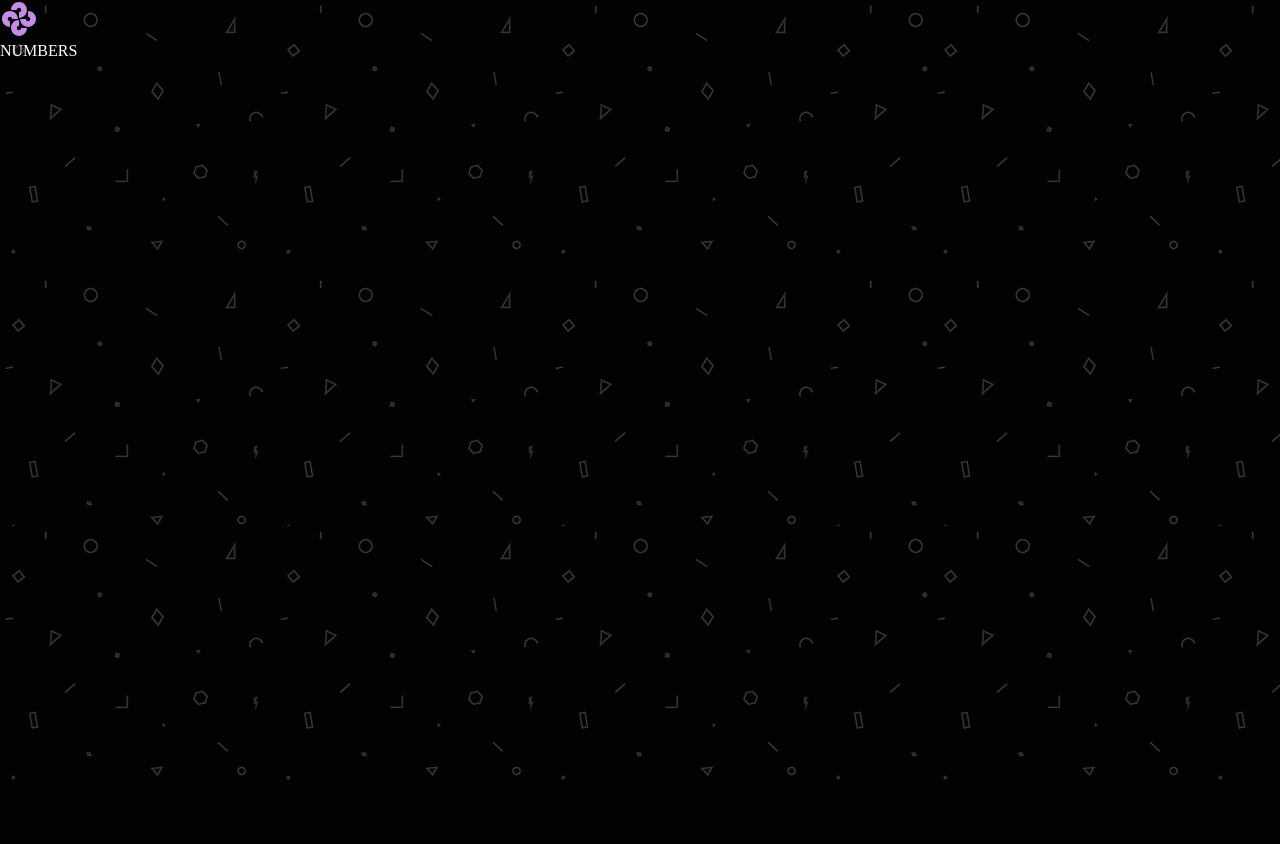
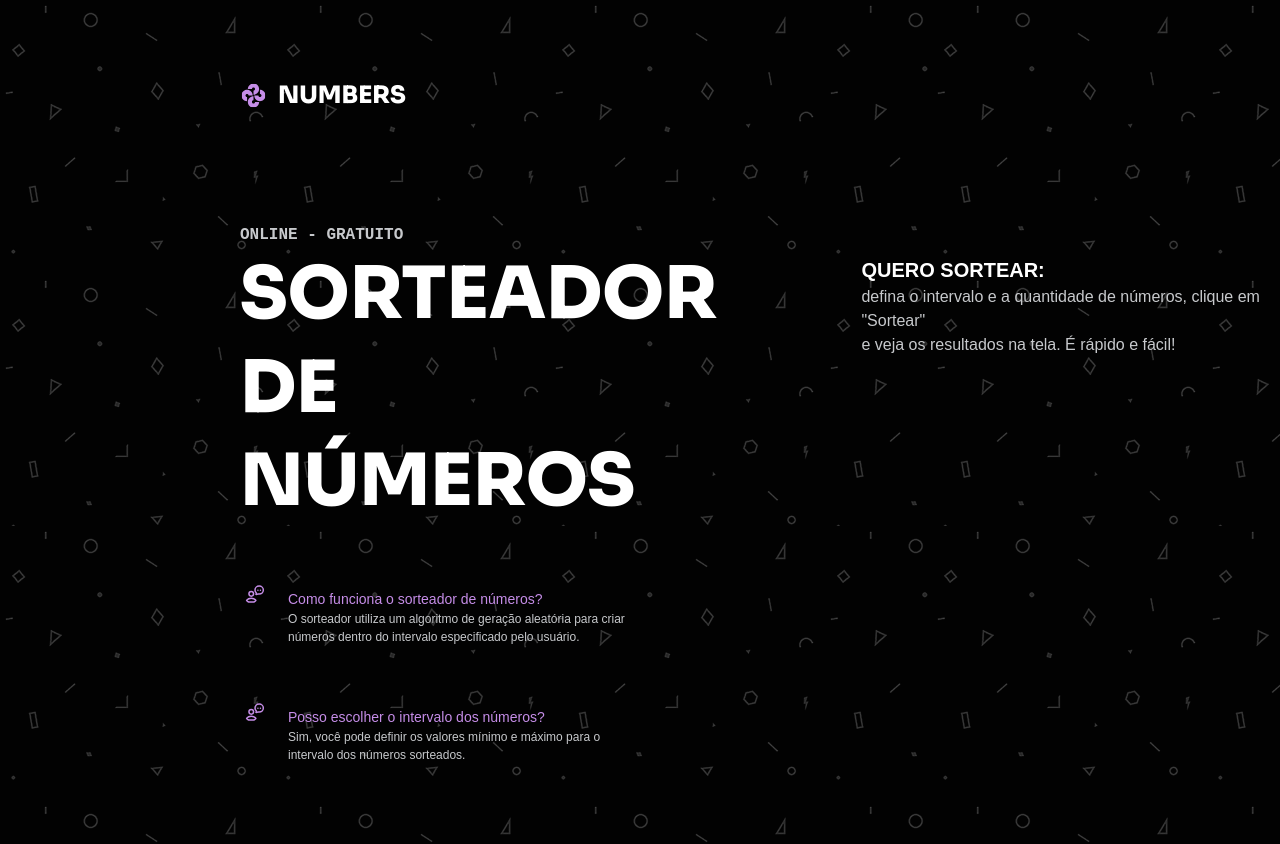
Before and after one commit to MuriloSouza955/Sorteador_de_numeros, a plain HTML site: page index.html in a window 1280 px wide. Before the commit the page ends 800 px from the top, so only its background shows below. Drawn offline with Linux system fonts and the light colour scheme; a web font is replaced by a local one.

Commit message:
Estilizando o asside

```diff
--- a/css/main.css
+++ b/css/main.css
@@ -1,20 +1,20 @@
-*{
+* {
   margin: 0;
   padding: 0;
   box-sizing: border-box;
 }
 
-:root{
+:root {
   --content-primary: #fff;
-    --content-secondary: #C7C9CC;
+  --content-secondary: #c7c9cc;
   --content-tertiary: #d9d9d9;
-    --content-brand: C58DE7;
+  --content-brand: #C58DE7;
   --color-intense: #030203;
 
   --background-primary: #020202;
   --background-secondary: #111012;
   --background-tertiary: #24222e;
-    --background-brand: #C58DE7;
+  --background-brand: #c58de7;
   --background-gray: #3d3d3d;
 
   --accent-pink: #d586e0;
@@ -23,9 +23,10 @@
   --accent-lime: #d1dc97;
   --accent-red: #e9a9b3;
 
-    --gradient-border: #77C0AF 0%, #D1DC97 14.84%, #E9A9B3 32.15%, #D586E0 65.79%, #91A1FA 84.58%
-    --gradient-background: #D586E0 0%, #91A1FA 98.93%
-    --gradient-content: #C7C9CC 0%, #3D3D3D 100%
+  --gradient-border:
+    #77c0af 0%, #d1dc97 14.84%, #e9a9b3 32.15%, #d586e0 65.79%, #91a1fa 84.58%;
+  --gradient-background: #d586e0 0%, #91a1fa 98.93%;
+  --gradient-content: #c7c9cc 0%, #3d3d3d 100%;
 
   --font_Sora: Sora, sans-serif;
   --font_RobotoFlex: RobotoFlex, sans-serif;
@@ -38,22 +39,101 @@
   --overline: 700 1rem/150% var(--font_RobotoMono);
 
   --pragraph-large: 500 1rem/150% var(--font_RobotoFlex);
-    --pragraph-medium: 500 .875rem/150% var(--font_RobotoFlex);
-    --pragraph-small: 500 .75rem/150% var(--font_RobotoFlex);
+  --pragraph-medium: 500 0.875rem/150% var(--font_RobotoFlex);
+  --pragraph-small: 500 0.75rem/150% var(--font_RobotoFlex);
 
   --label-medium: 700 1.25rem/150% var(--font_RobotoFlex);
   --label-small: 700 1rem/150% var(--font_RobotoFlex);
 }
 
-body{
+body {
+  background-image: url("/assets/Shapes.png");
+  background-color: var(--background-primary);
+}
+
+h1 {
+  font: 800 1.5rem/130% var(--font_Sora);
+  color: var(--content-primary);
+}
+
+header {
+  margin-top: 5rem;
+  margin-left: 15rem;
+  div {
+    display: flex;
+    align-items: center;
+    justify-content: baseline;
+  }
+  img {
+    padding-right: 11px;
+    width: 2.375rem;
+  }
+
+}
+.container{
     display: flex;
     flex-direction: row;
-    background-color: var(--background-primary);
-    background-image: url("/assets/Shapes.png");
-    background-repeat: repeat;
+}
 
-    h1{
+.content {
+  display: flex;
+  margin-top: 7rem;
+  margin-left: 15rem;
+  padding-bottom: 2rem;
+  div{
+      h1 {
         font: var(--display-large);
-        color: var(--content-primary);
+      }
+      h2 {
+        font: var(--overline);
+        color: var(--content-secondary);
+      }
+      .questions {
+        margin-top: 3rem;
+        display: flex;
+        flex-direction: column;
+        flex-wrap: wrap;
+        h3{
+            font: var(--pragraph-medium);
+            color: var(--content-brand);
+
+        }
+        p{
+            font: var(--pragraph-small);
+            color: var(--content-secondary);
+            margin-bottom: 1.5rem;
         }
       }
+
+  }
+}
+
+ul{
+    list-style-image: url('/assets/icons/question.svg');
+    display: flex;
+    flex-direction: column;
+    flex-wrap: wrap;
+    li{
+        margin-right: 1rem;
+        margin-left: 2rem;
+        margin-bottom: 1rem;
+        padding: 0.5rem 1rem;
+        color: var(--content-secondary);
+        font: var(--pragraph-small);
+    }
+}
+
+.aside{
+    margin-top: 7rem;
+    margin-left: 9rem;
+    padding-bottom: 2rem;
+    h1 {
+        margin-top: 2rem;
+        font: var(--label-medium);
+    }
+    p{
+        font: var(--pragraph-large);
+        color: var(--content-secondary);
+        margin-bottom: 1.5rem;
+    };
+}
--- a/index.html
+++ b/index.html
@@ -1,27 +1,58 @@
-<!DOCTYPE html>
+<!doctype html>
 <html lang="pt-br">
   <head>
-    <meta charset="UTF-8">
-    <meta name="viewport" content="width=device-width, initial-scale=1.0">
-    <link rel="preconnect" href="https://fonts.googleapis.com">
-    <link rel="preconnect" href="https://fonts.gstatic.com" crossorigin>
-    <link href="https://fonts.googleapis.com/css2?family=Roboto+Flex:opsz,wght@8..144,100..1000&family=Roboto+Mono:ital,wght@0,100..700;1,100..700&family=Sora:wght@100..800&display=swap" rel="stylesheet">
-    <link rel="stylesheet" href="/css/main.css">
-    <link rel="stylesheet" href="https://use.hugeicons.com/font/icons.css">
+    <meta charset="UTF-8" />
+    <meta name="viewport" content="width=device-width, initial-scale=1.0" />
+    <link rel="preconnect" href="https://fonts.googleapis.com" />
+    <link rel="preconnect" href="https://fonts.gstatic.com" crossorigin />
+    <link
+      href="https://fonts.googleapis.com/css2?family=Roboto+Flex:opsz,wght@8..144,100..1000&family=Roboto+Mono:ital,wght@0,100..700;1,100..700&family=Sora:wght@100..800&display=swap"
+      rel="stylesheet"
+    />
+    <link rel="stylesheet" href="/css/main.css" />
+    <link rel="stylesheet" href="https://use.hugeicons.com/font/icons.css" />
     <title>Sorteador de números</title>
   </head>
   <body>
     <header class="header">
       <div class="header__logo">
-            <img src="/assets/icons/envolver.svg" alt="Logo">
+        <img src="/assets/icons/envolver.svg" alt="Logo" />
         <h1>NUMBERS</h1>
       </div>
-    <div class="container">
+    </header>
+    <main class="container">
+      <div class="content">
         <div class="header">
-
+          <h2>ONLINE - GRATUITO</h2>
+          <h1>SORTEADOR <br />DE NÚMEROS</h1>
+          <div class="questions">
+            <ul>
+              <li class="item">
+                <h3>Como funciona o sorteador de números?</h3>
+                <p>
+                  O sorteador utiliza um algoritmo de geração aleatória para
+                  criar<br />
+                  números dentro do intervalo especificado pelo usuário.
+                </p>
+              </li>
+              <li class="item">
+                <h3>Posso escolher o intervalo dos números?</h3>
+                <p>
+                  Sim, você pode definir os valores mínimo e máximo para o<br />
+                  intervalo dos números sorteados.
+                </p>
+              </li>
+            </ul>
           </div>
         </div>
-
-
+      </div>
+      <asside class="aside">
+        <h1>QUERO SORTEAR:</h1>
+        <p>
+          defina o intervalo e a quantidade de números, clique em "Sortear"<br />
+          e veja os resultados na tela. É rápido e fácil!
+        </p>
+      </asside>
+    </main>
   </body>
 </html>
```
Lines whose indentation alone changed are shown as unchanged.
